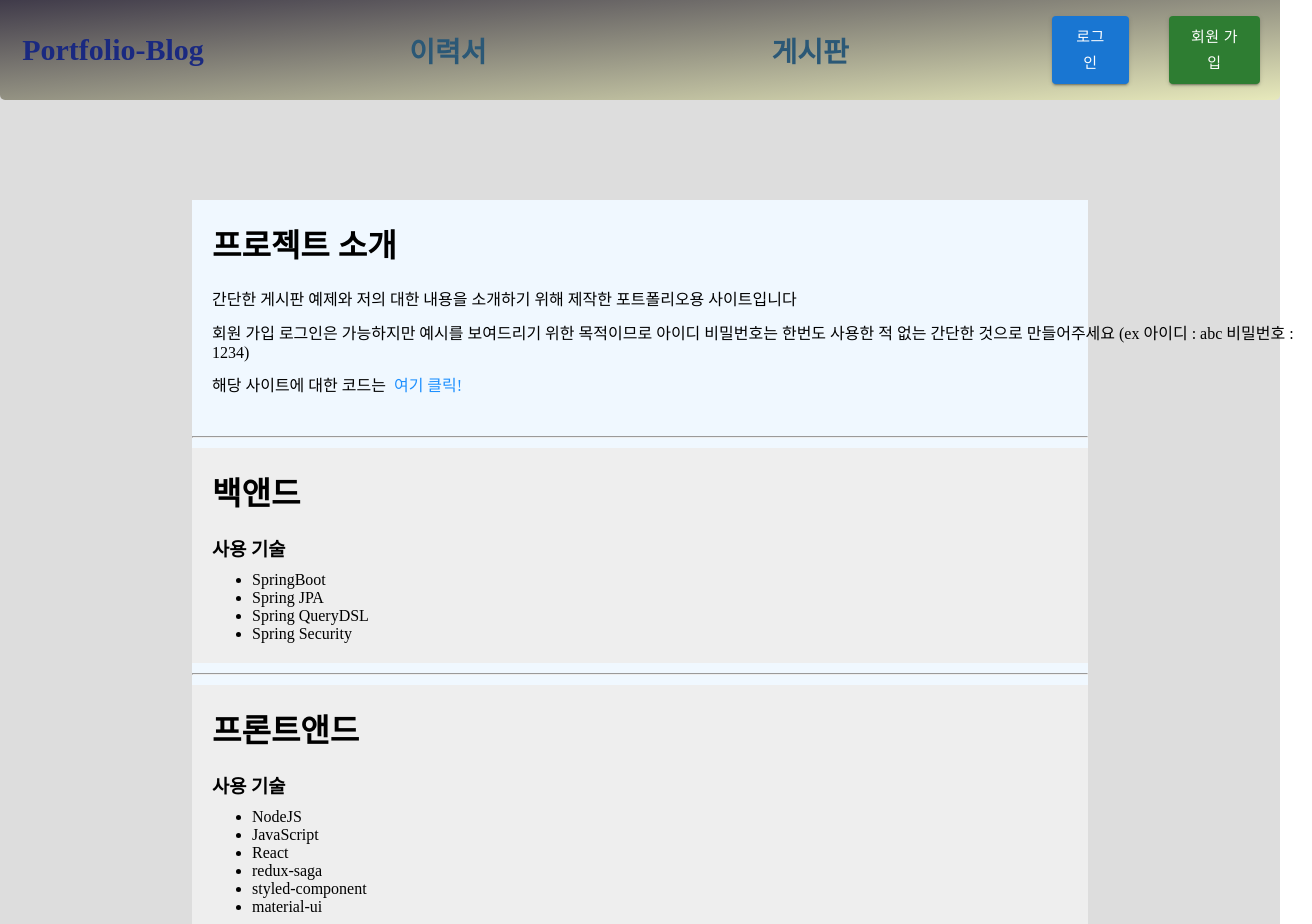
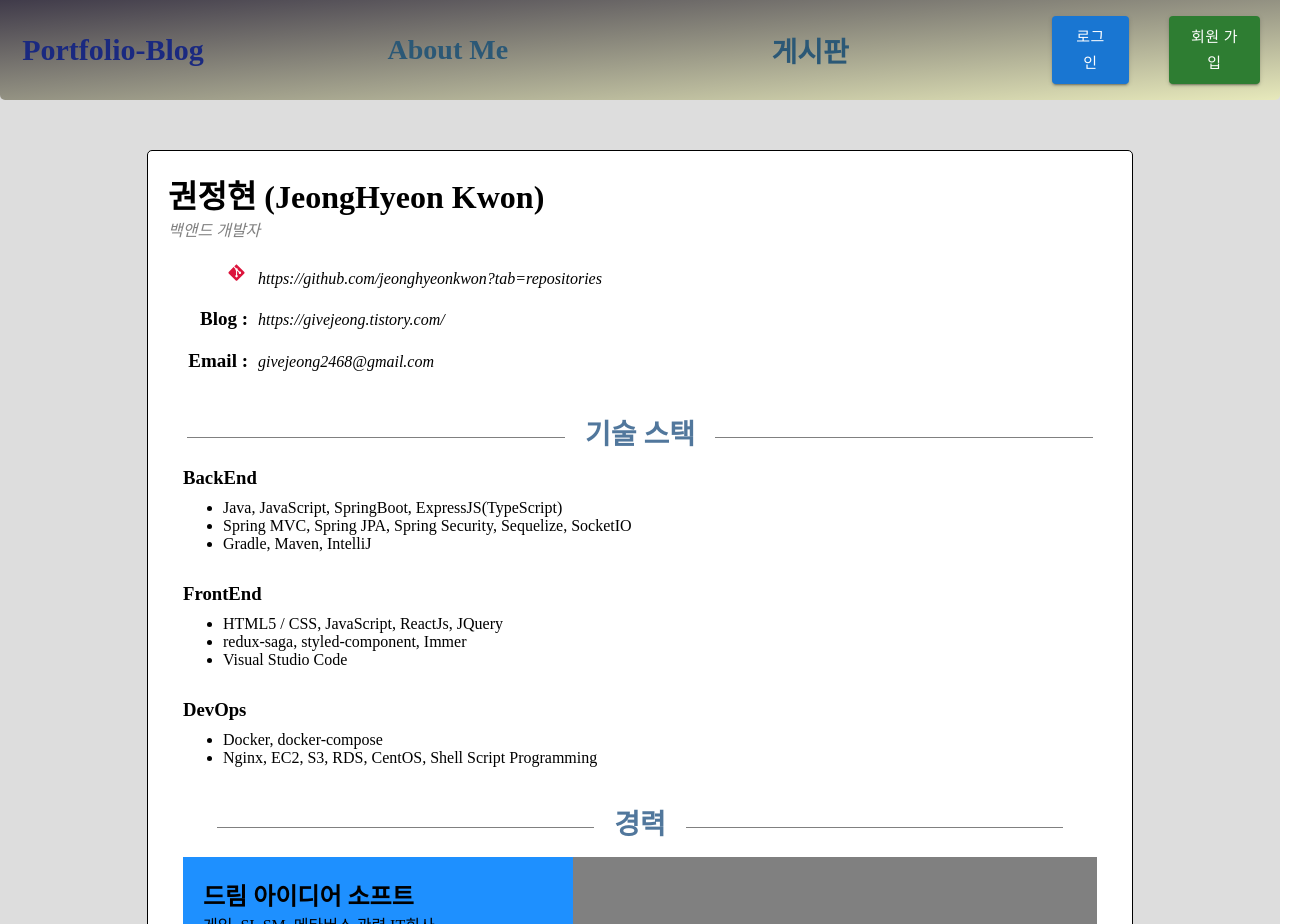
Before and after one commit to jeonghyeonkwon/protfolio-blog, a React (Create React App) app in the folder front-end/: page /resume in a window 1280 px wide. Shown: the top 924 px of the page, 1312 px wide, since content can reach past the window. Built offline with nearby package versions, Linux system fonts and the light colour scheme.

Commit message:
이력서 페이지 링크 기술 스택 작성 완료

```diff
--- a/front-end/package.json
+++ b/front-end/package.json
@@ -15,6 +15,7 @@
     "qs": "^6.11.0",
     "react": "^18.2.0",
     "react-dom": "^18.2.0",
+    "react-icons": "^4.4.0",
     "react-router-dom": "^5.3.0",
     "react-scripts": "5.0.1",
     "redux": "^4.2.0",
--- a/front-end/src/App.js
+++ b/front-end/src/App.js
@@ -2,9 +2,10 @@ import "./App.css";
 import MainPage from "./pages/MainPage";
 import styled from "styled-components";
 import { Route } from "react-router-dom";
+import ResumePage from "./pages/ResumePage";
 const AppForm = styled.div`
   width: 100%;
-  height: 1200px;
+  /* height: 1200px; */
   background-color: #ddd;
   display: flex;
   flex-direction: column;
@@ -14,7 +15,8 @@ const AppForm = styled.div`
 function App() {
   return (
     <AppForm>
-      <Route path={["", "/"]} component={MainPage} />
+      <Route path={["", "/"]} exact component={MainPage} />
+      <Route path="/resume" exact component={ResumePage} />
     </AppForm>
   );
 }
--- /dev/null
+++ b/front-end/src/components/ExperienceComponent.jsx
@@ -0,0 +1,68 @@
+import React from "react";
+import styled from "styled-components";
+const ResumeForm = styled.div``;
+const ResumeTitle = styled.div`
+  font-size: 28px;
+  font-weight: bold;
+  color: #51779c;
+  &::before {
+    height: 1px;
+    background-color: grey;
+    width: 40%;
+    display: inline-block;
+    content: "";
+    vertical-align: middle;
+    margin-right: 20px;
+  }
+  &::after {
+    height: 1px;
+    background-color: grey;
+    width: 40%;
+    display: inline-block;
+    content: "";
+    margin-left: 20px;
+    vertical-align: middle;
+  }
+  text-align: center;
+`;
+const ResumeDetail = styled.div`
+  padding: 15px;
+  & h3 {
+    margin-bottom: 10px;
+  }
+`;
+
+const CompanyForm = styled.div`
+  background-color: yellowgreen;
+  width: 100%;
+  display: flex;
+`;
+const CompanyTitle = styled.div`
+  background-color: dodgerblue;
+  padding: 20px;
+  width: 40%;
+`;
+const CompanyDetail = styled.div`
+  background-color: grey;
+  width: 60%;
+`;
+function ExperienceComponent(props) {
+  return (
+    <ResumeForm>
+      <ResumeTitle>경력</ResumeTitle>
+      <ResumeDetail>
+        <CompanyForm>
+          <CompanyTitle>
+            <h2>드림 아이디어 소프트</h2>
+            <p>게임, SI, SM, 메타버스 관련 IT회사</p>
+            <em>(2021.07 ~ 2022.03)</em>
+            <strong>백앤드 개발자</strong>
+          </CompanyTitle>
+          <CompanyDetail></CompanyDetail>
+        </CompanyForm>
+      </ResumeDetail>
+    </ResumeForm>
+  );
+}
+
+export default ExperienceComponent;
--- a/front-end/src/components/MenuComponent.jsx
+++ b/front-end/src/components/MenuComponent.jsx
@@ -31,7 +31,7 @@ function MenuComponent({ title, path, width }) {
   return (
     <MenuComponentForm width={width}>
       <Menu>
-        <Link>{title}</Link>
+        <Link to={path}>{title}</Link>
       </Menu>
     </MenuComponentForm>
   );
--- /dev/null
+++ b/front-end/src/components/SkillStackComponent.jsx
@@ -0,0 +1,66 @@
+import React from "react";
+import styled from "styled-components";
+const ResumeForm = styled.div``;
+const ResumeTitle = styled.div`
+  font-size: 28px;
+  font-weight: bold;
+  color: #51779c;
+  &::before {
+    height: 1px;
+    background-color: grey;
+    width: 40%;
+    display: inline-block;
+    content: "";
+    vertical-align: middle;
+    margin-right: 20px;
+  }
+  &::after {
+    height: 1px;
+    background-color: grey;
+    width: 40%;
+    display: inline-block;
+    content: "";
+    margin-left: 20px;
+    vertical-align: middle;
+  }
+  text-align: center;
+`;
+const ResumeDetail = styled.div`
+  padding: 15px;
+  & h3 {
+    margin-bottom: 10px;
+  }
+`;
+function SkillStackComponent(props) {
+  return (
+    <ResumeForm>
+      <ResumeTitle>기술 스택</ResumeTitle>
+      <ResumeDetail>
+        <h3>BackEnd</h3>
+        <ul>
+          <li>Java, JavaScript, SpringBoot, ExpressJS(TypeScript)</li>
+          <li>Spring MVC, Spring JPA, Spring Security, Sequelize, SocketIO</li>
+          <li>Gradle, Maven, IntelliJ</li>
+        </ul>
+      </ResumeDetail>
+
+      <ResumeDetail>
+        <h3>FrontEnd</h3>
+        <ul>
+          <li>HTML5 / CSS, JavaScript, ReactJs, JQuery</li>
+          <li>redux-saga, styled-component, Immer</li>
+          <li>Visual Studio Code</li>
+        </ul>
+      </ResumeDetail>
+      <ResumeDetail>
+        <h3>DevOps</h3>
+        <ul>
+          <li>Docker, docker-compose</li>
+          <li>Nginx, EC2, S3, RDS, CentOS, Shell Script Programming</li>
+        </ul>
+      </ResumeDetail>
+    </ResumeForm>
+  );
+}
+
+export default SkillStackComponent;
--- a/front-end/src/containers/HeaderContainer.jsx
+++ b/front-end/src/containers/HeaderContainer.jsx
@@ -2,6 +2,7 @@ import React, { useState } from "react";
 import styled from "styled-components";
 import { Button } from "@mui/material";
 import MenuComponent from "../components/MenuComponent";
+import { Link } from "react-router-dom";
 const HeaderContainersForm = styled.div`
   margin: 0;
   width: 100%;
@@ -48,13 +49,15 @@ const AuthForm = styled.div`
 `;
 function HeaderContainers(props) {
   const [menu, setMenu] = useState([
-    { menuTitle: "이력서", path: "/" },
-    { menuTitle: "게시판", path: "/" },
+    { menuTitle: "About Me", path: "/resume" },
+    { menuTitle: "게시판", path: "/board" },
   ]);
   return (
     <HeaderContainersForm>
       <MainTitleForm>
-        <MainTitle>Portfolio-Blog</MainTitle>
+        <Link to="/">
+          <MainTitle>Portfolio-Blog</MainTitle>
+        </Link>
       </MainTitleForm>
       <MenuForm>
         {menu.map((data) => (
--- a/front-end/src/containers/MainContainer.jsx
+++ b/front-end/src/containers/MainContainer.jsx
@@ -4,15 +4,16 @@ import { Link } from "react-router-dom";
 const MainContainerForm = styled.div`
   width: 100%;
   height: 100%;
-  /* background-color: crimson; */
+
   display: flex;
   justify-content: center;
   align-items: center;
 `;
 const Intro = styled.div`
   width: 70%;
-  height: 900px;
+  height: 950px;
   background-color: aliceblue;
+  border-radius: 10px;
 
   & h1 {
     display: inline-block;
@@ -76,6 +77,7 @@ function MainContainer(props) {
             <li>Spring JPA</li>
             <li>Spring QueryDSL</li>
             <li>Spring Security</li>
+            <li>MariaDB</li>
           </ul>
         </DetailIntro>
         <hr />
@@ -89,6 +91,7 @@ function MainContainer(props) {
             <li>redux-saga</li>
             <li>styled-component</li>
             <li>material-ui</li>
+            <li>HTML5 / CSS</li>
           </ul>
         </DetailIntro>
         <hr />
@@ -97,7 +100,8 @@ function MainContainer(props) {
           <h3>사용 기술</h3>
           <ul>
             <li>git</li>
-            <li>docker</li>
+            <li>Docker</li>
+            <li>docker-compose</li>
           </ul>
         </DetailIntro>
       </Intro>
--- /dev/null
+++ b/front-end/src/containers/ResumeContainer.jsx
@@ -0,0 +1,134 @@
+import React from "react";
+import { DiGit } from "react-icons/di";
+import styled from "styled-components";
+import ExperienceComponent from "../components/ExperienceComponent";
+import SkillStackComponent from "../components/SkillStackComponent";
+const ResumeContainerForm = styled.div`
+  display: flex;
+  justify-content: center;
+  align-items: center;
+  flex-direction: column;
+  padding: 50px;
+`;
+const Resume = styled.div`
+  width: 80%;
+  border: 1px solid #000;
+  border-radius: 5px;
+  padding: 20px;
+  background-color: #fff;
+  & > div {
+    margin-bottom: 20px;
+  }
+
+  & hr {
+    text-align: center;
+    width: 80%;
+  }
+`;
+const NameDiv = styled.div`
+  & h1 {
+  }
+  & em {
+    color: grey;
+  }
+`;
+const LinkDivForm = styled.div`
+  & div {
+    /* display: inline-block; */
+    margin-right: 10px;
+  }
+  & h4 {
+    font-size: 19px;
+    display: inline;
+  }
+`;
+
+const LinkDiv = styled.div`
+  & > div {
+    margin-bottom: 20px;
+  }
+  & a {
+    transition: 0.8s;
+    &:hover {
+      color: dodgerblue;
+    }
+  }
+`;
+const LinkTitle = styled.div`
+  display: inline-block;
+  text-align: right;
+  width: 80px;
+`;
+const ResumeForm = styled.div``;
+const ResumeTitle = styled.div`
+  font-size: 28px;
+  font-weight: bold;
+  color: #51779c;
+  &::before {
+    height: 1px;
+    background-color: grey;
+    width: 40%;
+    display: inline-block;
+    content: "";
+    vertical-align: middle;
+    margin-right: 20px;
+  }
+  &::after {
+    height: 1px;
+    background-color: grey;
+    width: 40%;
+    display: inline-block;
+    content: "";
+    margin-left: 20px;
+    vertical-align: middle;
+  }
+  text-align: center;
+`;
+const ResumeDetail = styled.div`
+  padding: 15px;
+  & h3 {
+    margin-bottom: 10px;
+  }
+`;
+function ResumeContainer(props) {
+  return (
+    <ResumeContainerForm>
+      <Resume>
+        <NameDiv>
+          <h1>권정현 (JeongHyeon Kwon)</h1>
+          <em>백앤드 개발자</em>
+        </NameDiv>
+        <LinkDivForm>
+          <LinkDiv>
+            <LinkTitle>
+              <DiGit color="crimson" size={"23px"} />
+            </LinkTitle>
+            <a href="https://github.com/jeonghyeonkwon?tab=repositories">
+              <em>https://github.com/jeonghyeonkwon?tab=repositories</em>
+            </a>
+          </LinkDiv>
+          <LinkDiv>
+            <LinkTitle>
+              <h4>Blog : </h4>
+            </LinkTitle>
+            <a href="https://givejeong.tistory.com/">
+              <em>https://givejeong.tistory.com/</em>
+            </a>
+          </LinkDiv>
+          <LinkDiv>
+            <LinkTitle>
+              <h4>Email : </h4>
+            </LinkTitle>
+
+            <em>givejeong2468@gmail.com</em>
+          </LinkDiv>
+        </LinkDivForm>
+
+        <SkillStackComponent></SkillStackComponent>
+        <ExperienceComponent></ExperienceComponent>
+      </Resume>
+    </ResumeContainerForm>
+  );
+}
+
+export default ResumeContainer;
--- /dev/null
+++ b/front-end/src/pages/ResumePage.jsx
@@ -0,0 +1,16 @@
+import React from "react";
+import BodyFrame from "../containers/BodyFrame";
+import HeaderContainer from "../containers/HeaderContainer";
+import ResumeContainer from "../containers/ResumeContainer";
+function ResumePage(props) {
+  return (
+    <>
+      <HeaderContainer />
+      <BodyFrame>
+        <ResumeContainer />
+      </BodyFrame>
+    </>
+  );
+}
+
+export default ResumePage;
```
Also changed, not shown: 1 other file (tests, documents, lock files or other folders).
